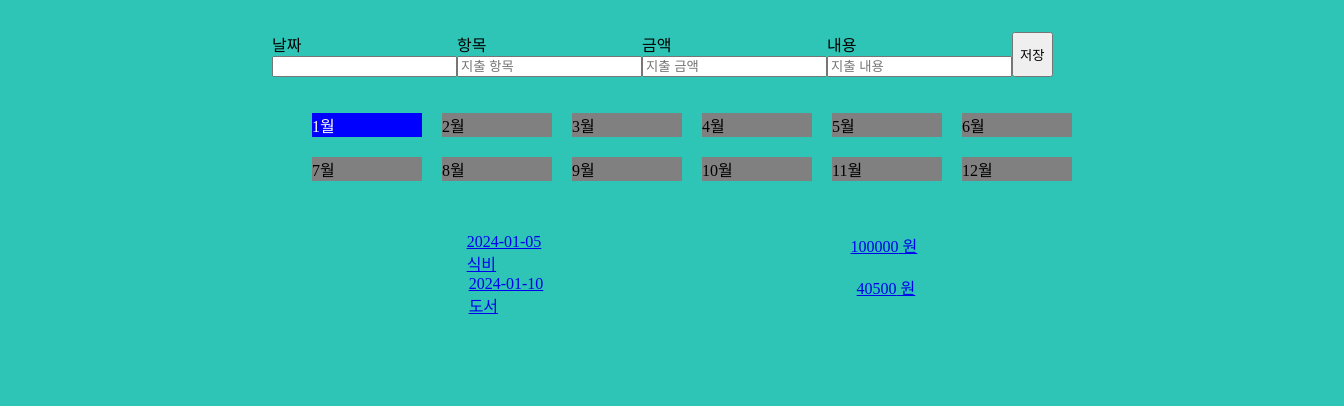
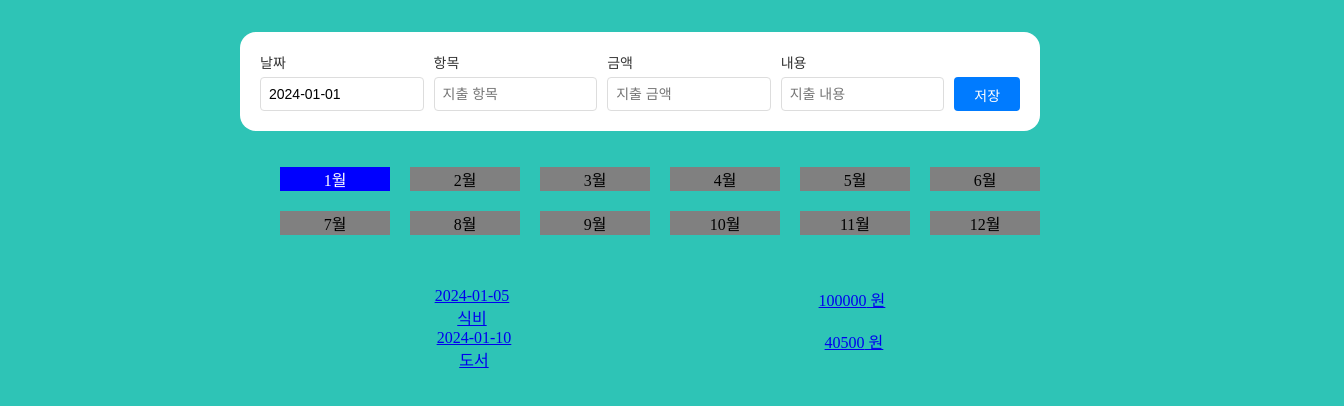
Before and after one commit to hb9901/CheckBook, a React (Vite) app: page / in a window 1280 px wide. Shown: the top 406 px of the page, 1344 px wide, since content can reach past the window. Built offline with nearby package versions, Linux system fonts and the light colour scheme.

Commit message:
style: global, homepage, inputform css 수정

```diff
--- a/src/GlobalStyle.jsx
+++ b/src/GlobalStyle.jsx
@@ -2,13 +2,15 @@ import { createGlobalStyle } from "styled-components";
 
 const GlobalStyle = createGlobalStyle`
   body {
-    width: 100%;
+    margin: 0 ;
+    background-color: #2ec4b6;;
+  }
+
+  #root{
     max-width: 1280px;
-
     margin: 0 auto;
     padding: 2rem;
-
-    background-color: #2ec4b6;;
+    text-align: center;
   }
 `;
 
--- a/src/components/InputForm/InputForm.jsx
+++ b/src/components/InputForm/InputForm.jsx
@@ -1,20 +1,65 @@
 import { useState } from "react";
 import styled from "styled-components";
 
+const SectionWrapper = styled.section`
+  background-color: rgb(255, 255, 255);
+  border-radius: 16px;
+  padding: 20px;
+`;
+
 const FormWrapper = styled.div`
   display: flex;
-  flex-direction: row;
+  flex-wrap: wrap;
+  gap: 10px;
+  align-items: flex-end;
 `;
 
 const InputWrapper = styled.div`
   display: flex;
   flex-direction: column;
+  flex: 1 1 0%;
+  min-width: 120px;
+`;
+
+const Label = styled.label`
+  margin-bottom: 5px;
+  font-size: 14px;
+  color: rgb(51, 51, 51);
+  text-align: left;
+`;
+
+const Input = styled.input`
+  padding: 8px;
+  border: 1px solid rgb(221, 221, 221);
+  border-radius: 4px;
+  font-size: 14px;
+`;
+
+const Button = styled.button`
+  padding: 8px 20px;
+  height: 34px;
+  margin-top: 10px;
+
+  background-color: rgb(0, 123, 255);
+  color: white;
+
+  border: none;
+  border-radius: 4px;
+
+  font-size: 14px;
+
+  cursor: pointer;
+  transition: background-color 0.2s ease-in-out 0s;
+
+  &:hover {
+    background-color: rgb(0, 38, 255);
+  }
 `;
 
 function InputForm({ addExpenditure }) {
   const [expenditure, setExpenditure] = useState({
     id: crypto.randomUUID(),
-    date: "",
+    date: "2024-01-01",
     item: "",
     amount: "",
     description: "",
@@ -31,7 +76,7 @@ function InputForm({ addExpenditure }) {
     addExpenditure(expenditure);
     setExpenditure({
       id: crypto.randomUUID(),
-      date: "",
+      date: "2024-01-01",
       item: "",
       amount: "",
       description: "",
@@ -39,21 +84,25 @@ function InputForm({ addExpenditure }) {
   };
 
   return (
+    <SectionWrapper>
       <form onSubmit={handleClickAdd}>
         <FormWrapper>
           <InputWrapper>
-          <label>날짜</label>
-          <input
+            <Label for="date">날짜</Label>
+            <Input
               type="text"
+              id="date"
               data-type="date"
+              placeholder="YYYY-MM-DD"
               value={expenditure.date}
               onChange={handleChangeInput}
             />
           </InputWrapper>
           <InputWrapper>
-          <label>항목</label>
-          <input
+            <Label for="item">항목</Label>
+            <Input
               type="text"
+              id="item"
               data-type="item"
               placeholder="지출 항목"
               value={expenditure.item}
@@ -61,9 +110,10 @@ function InputForm({ addExpenditure }) {
             />
           </InputWrapper>
           <InputWrapper>
-          <label>금액</label>
-          <input
-            type="text"
+            <Label for="amount">금액</Label>
+            <Input
+              type="number"
+              id="amount"
               data-type="amount"
               placeholder="지출 금액"
               value={expenditure.amount}
@@ -71,18 +121,20 @@ function InputForm({ addExpenditure }) {
             />
           </InputWrapper>
           <InputWrapper>
-          <label>내용</label>
-          <input
+            <Label for="description">내용</Label>
+            <Input
               type="text"
+              id="description"
               data-type="description"
               placeholder="지출 내용"
               value={expenditure.description}
               onChange={handleChangeInput}
             />
           </InputWrapper>
-        <button>저장</button>
+          <Button>저장</Button>
         </FormWrapper>
       </form>
+    </SectionWrapper>
   );
 }
 
--- a/src/pages/HomePage/HomePage.jsx
+++ b/src/pages/HomePage/HomePage.jsx
@@ -3,7 +3,7 @@ import Expenditures from "../../components/Expenditures";
 import InputForm from "../../components/InputForm";
 import Months from "../../components/Months";
 
-const PageWrapper = styled.div`
+const MainWrapper = styled.main`
   max-width: 800px;
   width: 100%;
 
@@ -16,11 +16,11 @@ const PageWrapper = styled.div`
 
 function HomePage({ addExpenditure, setMonth, monthExpenditures }) {
   return (
-    <PageWrapper>
+    <MainWrapper>
       <InputForm addExpenditure={addExpenditure} />
       <Months setMonth={setMonth} />
       <Expenditures monthExpenditures={monthExpenditures} />
-    </PageWrapper>
+    </MainWrapper>
   );
 }
 
```
Lines whose indentation alone changed are shown as unchanged.
